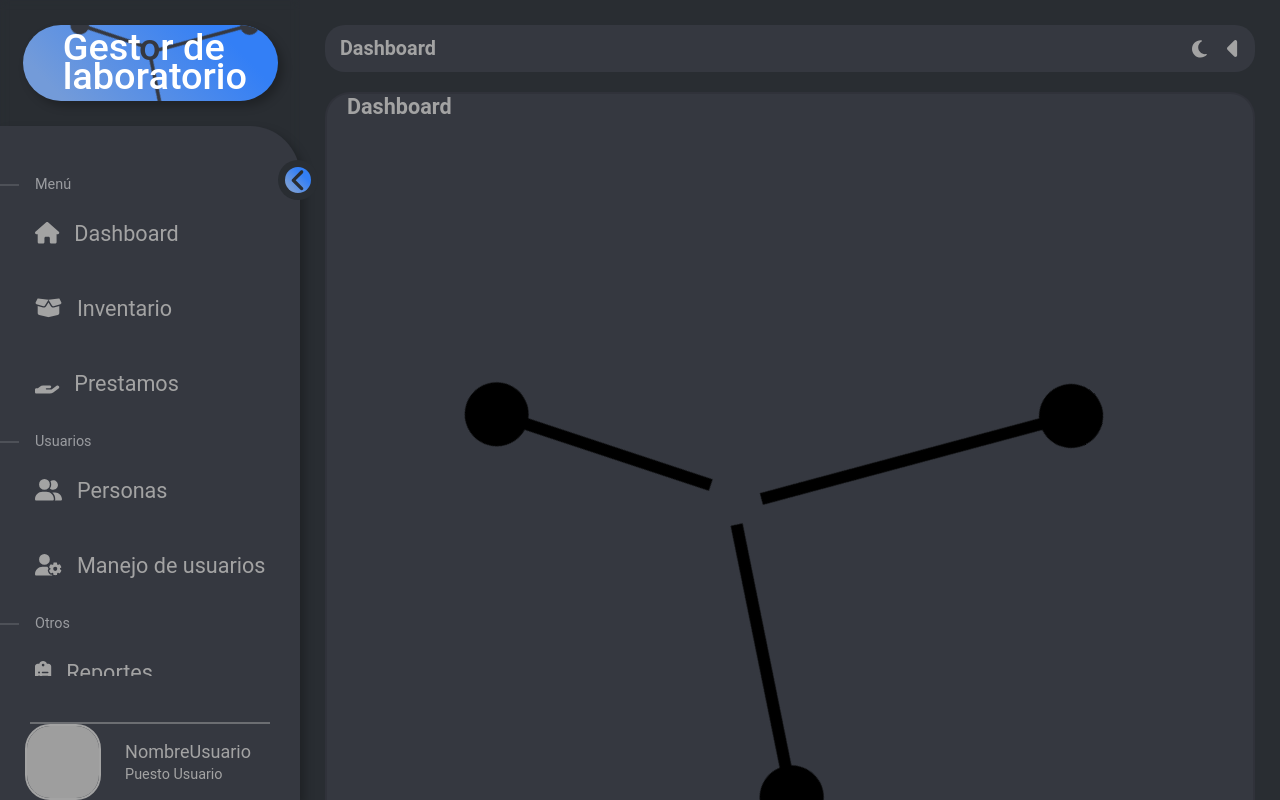
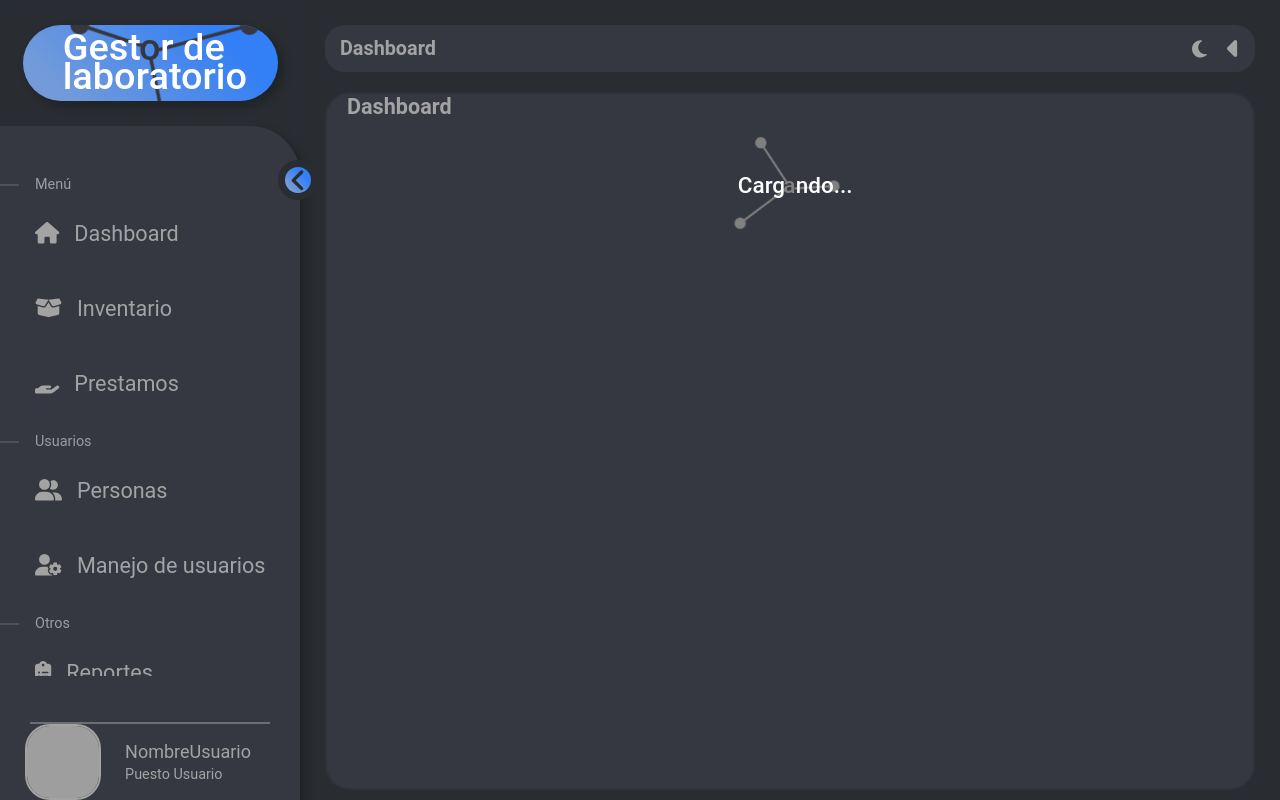
Before and after one commit to NecroPrism4/CRUD-MERN-itspp-tools, a React (Vite) app in the folder client/: page /home/dashboard in a window 1280 px wide. Built offline with nearby package versions, Linux system fonts and the light colour scheme; grey boxes are pictures that could not be loaded; a web font is replaced by a local one.

Commit message:
Some new improvements

```diff
--- /dev/null
+++ b/client/src/components/HomePage/MainContainer/Error/Error.css
@@ -0,0 +1,8 @@
+.Error {
+	display: flex;
+	width: 100%;
+	padding: 20px 0px 20px 0px;
+	color: var(--active-fg);
+	justify-content: center;
+	font-size: 2em;
+}
--- /dev/null
+++ b/client/src/components/HomePage/MainContainer/Error/Error.jsx
@@ -0,0 +1,7 @@
+import './Error.css';
+
+function Error() {
+	return <div className='Error'>Algo salió mal...</div>;
+}
+
+export default Error;
--- /dev/null
+++ b/client/src/components/HomePage/MainContainer/Loading/Loading.css
@@ -0,0 +1,57 @@
+.Loading {
+	position: relative;
+	display: flex;
+	width: 100%;
+	height: 150px;
+	overflow: hidden;
+	border-radius: 50px;
+
+	animation: Entry 3s cubic-bezier(0.23, 1, 0.32, 1) forwards;
+}
+
+.Loading svg {
+	align-self: center;
+	fill: var(--logo-color);
+	transition: all 0.5s ease-in-out;
+	width: 100%;
+	height: 90%;
+	transform: translateY(-5%);
+}
+
+.Loading text {
+	fill: var(--active-fg);
+}
+
+.Loading svg:hover {
+	cursor: wait !important;
+}
+
+.Loading svg g#logo-lines {
+	animation: LinesRotate 10s linear infinite;
+}
+
+.Loading svg g#logo-lines,
+.Loading svg #o {
+	filter: invert(50%);
+}
+
+.Loading @keyframes LinesRotate {
+	0% {
+		transform: rotate(0deg);
+	}
+	100% {
+		transform: rotate(360deg);
+	}
+}
+
+@keyframes Entry {
+	0% {
+		opacity: 0;
+	}
+	80% {
+		opacity: 0;
+	}
+	100% {
+		opacity: 1;
+	}
+}
--- a/client/src/components/HomePage/MainContainer/LoadingError/LoadingError.jsx
+++ b/client/src/components/HomePage/MainContainer/Loading/Loading.jsx
@@ -1,8 +1,9 @@
-import React from 'react';
+import './Loading.css';
 
-function LoadingError(props) {
+function Loading(props) {
 	return (
-		<div className='LoadingError'>
+		<div className='Loading'>
+			{props.reason && <div className='errorMessage'></div>}
 			<svg
 				width='778'
 				height='769'
@@ -26,7 +27,7 @@ function LoadingError(props) {
 							d='M643.219 595.795C654.456 582.154 652.507 561.987 638.866 550.75C625.225 539.513 605.058 541.462 593.821 555.103C582.584 568.744 584.533 588.912 598.174 600.148C611.815 611.385 631.983 609.436 643.219 595.795ZM622.335 570.818L407.529 393.871L399.899 403.133L614.705 580.08L622.335 570.818Z'
 						/>
 					</g>
-					{/* 	<g id='Text-Logo'>
+					<g id='Text-Logo'>
 						<text
 							transform='translate(91.9153 324.78)'
 							fontSize='128'
@@ -34,13 +35,10 @@ function LoadingError(props) {
 							letterSpacing='0em'
 						>
 							<tspan x='0' y='87.888'>
-									Gest
+								Carg
 							</tspan>
 							<tspan x='330.375' y='87.888'>
-									r de{' '}
-								</tspan>
-								<tspan x='0' y='187.888'>
-									laboratorio
+								ndo...{' '}
 							</tspan>
 						</text>
 						<text
@@ -50,14 +48,14 @@ function LoadingError(props) {
 							letterSpacing='0em'
 						>
 							<tspan x='258.5' y='87.888' id='o'>
-									o
+								a
 							</tspan>
 						</text>
-						</g> */}
+					</g>
 				</g>
 			</svg>
 		</div>
 	);
 }
 
-export default LoadingError;
+export default Loading;
--- a/client/src/components/HomePage/MainContainer/LoadingError/LoadingError.css
+++ /dev/null
@@ -1,4 +0,0 @@
-.LoadingError {
-	color: var(--inactive-fg);
-	font-size: 2em;
-}
--- a/client/src/pages/Home/Dashboard/Dashboard.jsx
+++ b/client/src/pages/Home/Dashboard/Dashboard.jsx
@@ -1,7 +1,7 @@
 import './Dashboard.css';
 import { useEffect, useContext } from 'react';
 
-import LoadingError from '../../../components/HomePage/MainContainer/LoadingError/LoadingError';
+import Loading from '../../../components/HomePage/MainContainer/Loading/Loading.jsx';
 
 import { SectionContext } from '../../../context/SectionContext';
 
@@ -16,7 +16,7 @@ function Dashboard() {
 		<div className='HomeChildContainer'>
 			<h2>Dashboard</h2>
 
-			<LoadingError></LoadingError>
+			<Loading></Loading>
 		</div>
 	);
 }
--- a/client/src/pages/Home/Home.css
+++ b/client/src/pages/Home/Home.css
@@ -32,6 +32,7 @@
 	transition: all 1s cubic-bezier(0.23, 1, 0.32, 1);
 	font-size: 0.5em;
 	overflow: auto;
+	height: 90%;
 }
 
 .HomeChildContainer::-webkit-scrollbar-thumb:hover {
--- a/client/src/pages/Home/Home.jsx
+++ b/client/src/pages/Home/Home.jsx
@@ -1,5 +1,5 @@
 import './Home.css';
-import { useContext, useState, useEffect } from 'react';
+import { useContext, useRef } from 'react';
 import { ThemeContext } from '../../context/ThemeContext.jsx';
 
 import { Outlet } from 'react-router-dom';
@@ -10,6 +10,8 @@ import UpperNav from '../../components/HomePage/MainContainer/UpperNav/UpperNav.
 function Home() {
 	const { theme } = useContext(ThemeContext);
 
+	const upperNavRef = useRef(null);
+
 	return (
 		<>
 			<div className='HomePrimaryContainer' data-theme={theme}>
@@ -19,7 +21,7 @@ function Home() {
 					<SideMenu></SideMenu>
 				</aside>
 				<div className='HomeMainContainer'>
-					<UpperNav />
+					<UpperNav ref={upperNavRef} />
 					<Outlet />
 				</div>
 				<div className='HomeRighSideContainer'>
--- a/client/src/pages/Home/Inventory/Inventory.css
+++ b/client/src/pages/Home/Inventory/Inventory.css
@@ -9,7 +9,7 @@
 }
 
 .tableHeader .tableSearchBar {
-	margin-left: 15px;
+	margin-left: 10%;
 	background: var(--tertiary-bg);
 	border: none;
 	border-radius: 15px;
@@ -17,10 +17,12 @@
 	color: var(--active-fg);
 	font-size: 1.5em;
 	width: 100%;
+	opacity: 0.8;
 }
 
-.tableHeader .tableSearchBar:active {
-	border: none;
+.tableHeader .tableSearchBar:focus {
+	outline: none;
+	caret-color: var(--primary-bg); /* Cambiar el color de la línea del cursor */
 }
 
 .tableContainer {
@@ -34,36 +36,6 @@
 	border-spacing: 0px;
 	width: 100%;
 }
-
-/* .table {
-	width: 100%;
-	border-collapse: collapse;
-	word-break: break-all;
-
-	table-layout: fixed;
-
-	overflow-x: auto;
-}
-thead {
-	position: relative;
-}
-
-th {
-	min-width: 100px;
-	resize: horizontal;
-	border: 1px solid white;
-}
-
-th,
-td {
-	resize: horizontal;
-	overflow-x: auto;
-}
-
-.table td,
-.table th {
-	padding: 12px 15px;
-} */
 
 .table tbody tr:hover {
 	color: var(--active-fg);
@@ -83,6 +55,7 @@ td {
 
 .table button:hover {
 	color: var(--active-fg) !important;
+	cursor: pointer;
 }
 
 .table td {
--- a/client/src/pages/Home/Inventory/Inventory.jsx
+++ b/client/src/pages/Home/Inventory/Inventory.jsx
@@ -3,10 +3,11 @@ import usePopulateTable from '../../../hooks/usePopulateTable.jsx';
 import { SectionContext } from '../../../context/SectionContext';
 import { useEffect, useContext, useState, useRef, useCallback } from 'react';
 
-import LoadingError from '../../../components/HomePage/MainContainer/LoadingError/LoadingError.jsx';
+import Loading from '../../../components/HomePage/MainContainer/Loading/Loading.jsx';
 
 import { FontAwesomeIcon } from '@fortawesome/react-fontawesome';
 import { faEdit } from '@fortawesome/free-solid-svg-icons';
+import Error from '../../../components/HomePage/MainContainer/Error/Error';
 
 function Inventory() {
 	const { handleTitle } = useContext(SectionContext);
@@ -29,7 +30,6 @@ function Inventory() {
 		loading
 			? null
 			: (node) => {
-					console.log(observer.current);
 					if (observer.current) observer.current.disconnect();
 					observer.current = new IntersectionObserver((entries) => {
 						if (entries[0].isIntersecting && hasMore) {
@@ -37,7 +37,6 @@ function Inventory() {
 						}
 					});
 					if (node) observer.current.observe(node);
-					console.log(node);
 			  }
 	);
 
@@ -55,6 +54,7 @@ function Inventory() {
 			<div className='tableHeader'>
 				<h2>Materiales</h2>
 				<input
+					placeholder='Buscar...'
 					type='text'
 					className='tableSearchBar'
 					onChange={handleSearch}
@@ -95,8 +95,6 @@ function Inventory() {
 					</thead>
 					<tbody>
 						{tableData.map((object) => {
-							console.log(tableData.lastIndexOf(object));
-							console.log(tableData.length);
 							if (tableData.length === tableData.lastIndexOf(object) + 1) {
 								return (
 									<tr key={object[identifier]} ref={lastElementRef}>
@@ -137,7 +135,8 @@ function Inventory() {
 						})}
 					</tbody>
 				</table>
-				<div>{loading && <LoadingError />}</div>
+				<div>{loading && <Loading />}</div>
+				<div>{error && <Error />}</div>
 			</div>
 		</div>
 	);
--- a/client/src/pages/Home/Lendings/Lendings.jsx
+++ b/client/src/pages/Home/Lendings/Lendings.jsx
@@ -1,6 +1,5 @@
 import './Lendings.css';
 import { useEffect, useContext, useState } from 'react';
-
 import { SectionContext } from '../../../context/SectionContext';
 
 function Lendings() {
```
Lines whose indentation alone changed are shown as unchanged.
